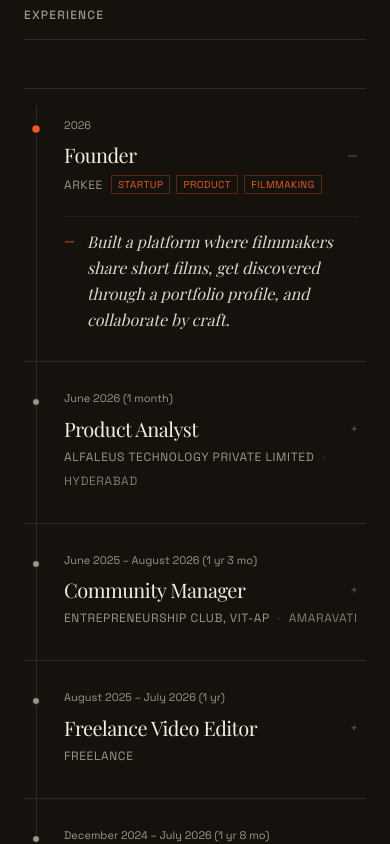
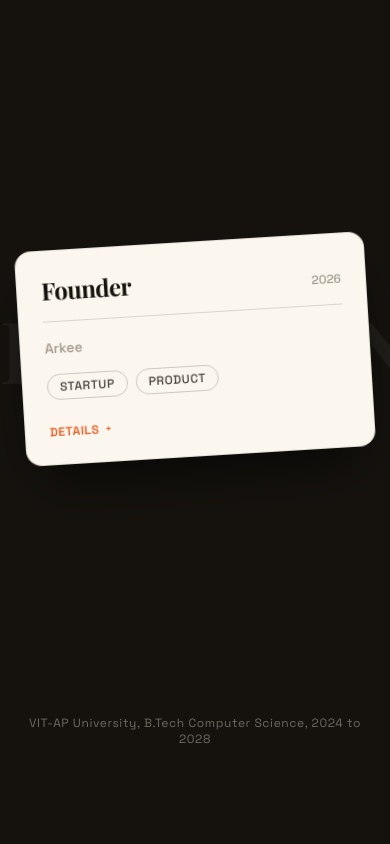
Before and after one commit to kartheekakula/kartheek-portfolio, a Next.js app: page / in a window 390 px wide. Shown: the part 6860-7704 px from the top of the page. Built offline with nearby package versions, Linux system fonts and the light colour scheme.

Commit message:
feat: replace Experience section with pinned tilted card stack and marquee

```diff
--- a/src/app/page.tsx
+++ b/src/app/page.tsx
@@ -27,12 +27,10 @@ export default function Home() {
         <SkillsSection />
       </div>
 
-      {/* Dark Ink: Experience */}
-      <section className="section-ink w-full py-20 md:py-28">
-        <div className="w-full max-w-6xl mx-auto px-6 sm:px-12 md:px-20 lg:px-32">
-          <ExperienceSection />
-        </div>
-      </section>
+      {/* Dark Ink: Experience (Pinned Card Stack Scroller) */}
+      <div className="section-ink w-full">
+        <ExperienceSection />
+      </div>
 
       {/* Light Cream: Lens & Contact */}
       <div className="w-full max-w-6xl mx-auto px-6 pt-20 pb-28 sm:px-12 md:px-20 lg:px-32 flex flex-col gap-28 md:gap-36">
--- a/src/components/sections/experience-section.tsx
+++ b/src/components/sections/experience-section.tsx
@@ -9,205 +9,340 @@ if (typeof window !== "undefined") {
   gsap.registerPlugin(ScrollTrigger);
 }
 
+// Preset rotation angles between 3 and 5 degrees, alternating per card
+const CARD_ROTATIONS = [-3.5, 4.2, -3.0, 4.5, -4.0];
+
 export function ExperienceSection() {
   const sectionRef = useRef<HTMLElement | null>(null);
-  const timelineContainerRef = useRef<HTMLDivElement | null>(null);
-  const lineFillRef = useRef<HTMLDivElement | null>(null);
+  const marqueeTrackRef = useRef<HTMLDivElement | null>(null);
+  const cardsRef = useRef<(HTMLDivElement | null)[]>([]);
+  const [expandedCards, setExpandedCards] = useState<Record<number, boolean>>({});
+  const [isReducedMotion, setIsReducedMotion] = useState(false);
 
-  // First row is open by default
-  const [openIdx, setOpenIdx] = useState<number | null>(0);
+  const { experience, educationNote } = content;
 
-  const { experience, education, experienceClosingNote } = content;
+  const toggleDetails = (idx: number) => {
+    setExpandedCards((prev) => ({ ...prev, [idx]: !prev[idx] }));
+  };
 
   useEffect(() => {
     const prefersReducedMotion = window.matchMedia(
       "(prefers-reduced-motion: reduce)"
     ).matches;
+    setIsReducedMotion(prefersReducedMotion);
 
-    if (prefersReducedMotion) {
-      if (lineFillRef.current) {
-        lineFillRef.current.style.transform = "scaleY(1)";
-      }
-      return;
+    if (prefersReducedMotion || !sectionRef.current) return;
+
+    const cards = cardsRef.current.filter((el): el is HTMLDivElement => el !== null);
+    if (cards.length === 0) return;
+
+    const ctx = gsap.context(() => {
+      // 1. Initial State:
+      // Card 0 sits centered with its slight initial tilt.
+      // Subsequent cards sit down below the viewport with slight tilt and opacity 0.
+      gsap.set(cards[0], {
+        left: "50%",
+        top: "50%",
+        xPercent: -50,
+        yPercent: -50,
+        rotation: CARD_ROTATIONS[0],
+        opacity: 1,
+        scale: 1,
+      });
+
+      for (let i = 1; i < cards.length; i++) {
+        gsap.set(cards[i], {
+          left: "50%",
+          top: "50%",
+          xPercent: -50,
+          yPercent: 160,
+          rotation: CARD_ROTATIONS[i] > 0 ? 8 : -8,
+          opacity: 0,
+          scale: 0.96,
+        });
       }
 
-    const ctx = gsap.context(() => {
-      // Unrolling film-strip timeline scrub
-      if (lineFillRef.current && timelineContainerRef.current) {
-        gsap.fromTo(
-          lineFillRef.current,
-          { scaleY: 0 },
+      // 2. Timeline attached to pinned ScrollTrigger
+      const tl = gsap.timeline({
+        scrollTrigger: {
+          trigger: sectionRef.current,
+          start: "top top",
+          end: "+=2800",
+          pin: true,
+          scrub: 1,
+          anticipatePin: 1,
+          invalidateOnRefresh: true,
+          onUpdate: (self) => {
+            // Horizontal shift with scroll velocity on the gigantic marquee word
+            const velocity = self.getVelocity();
+            if (marqueeTrackRef.current) {
+              gsap.to(marqueeTrackRef.current, {
+                x: `-=${velocity * 0.04}`,
+                duration: 0.35,
+                ease: "power1.out",
+                overwrite: "auto",
+              });
+            }
+          },
+        },
+      });
+
+      // Background marquee continuous scrub progression across the timeline
+      if (marqueeTrackRef.current) {
+        tl.to(
+          marqueeTrackRef.current,
           {
-            scaleY: 1,
+            xPercent: -22,
             ease: "none",
-            scrollTrigger: {
-              trigger: timelineContainerRef.current,
-              start: "top 75%",
-              end: "bottom 85%",
-              scrub: true,
+            duration: cards.length * 1.5,
           },
-          }
+          0
         );
       }
+
+      // 3. Card swap animations:
+      // Current card flies up and tilts out while the next rises into center with a slight rotation.
+      cards.forEach((card, i) => {
+        if (i < cards.length - 1) {
+          const nextCard = cards[i + 1];
+          const exitRotation = CARD_ROTATIONS[i] < 0 ? -12 : 12;
+          const targetRotation = CARD_ROTATIONS[i + 1];
+          const stepLabel = `step-${i}`;
+
+          tl.addLabel(stepLabel)
+            // Current card flies up and tilts out
+            .to(
+              card,
+              {
+                yPercent: -230,
+                rotation: exitRotation,
+                opacity: 0,
+                scale: 0.95,
+                duration: 1.2,
+                ease: "power2.inOut",
+              },
+              stepLabel
+            )
+            // Next card rises into center from below with target rotation
+            .to(
+              nextCard,
+              {
+                yPercent: -50,
+                rotation: targetRotation,
+                opacity: 1,
+                scale: 1,
+                duration: 1.2,
+                ease: "power2.inOut",
+              },
+              stepLabel
+            )
+            // Brief plateau so the user can easily read the card during scroll
+            .to({}, { duration: 0.45 });
+        }
+      });
     }, sectionRef);
 
     return () => ctx.revert();
-  }, []);
-
-  const toggleRow = (idx: number) => {
-    setOpenIdx((prev) => (prev === idx ? null : idx));
-  };
+  }, [experience.length]);
 
   return (
     <section
       id="experience"
       ref={sectionRef}
-      className="flex flex-col gap-12 md:gap-16 scroll-mt-28"
+      className={`relative w-full bg-ink text-cream overflow-hidden flex flex-col justify-center items-center select-none ${
+        isReducedMotion ? "min-h-screen py-24 px-6" : "h-screen"
+      }`}
     >
-      {/* Plain Section Heading */}
-      <div className="flex items-baseline justify-between border-b border-line pb-4">
-        <h2 className="text-xs uppercase tracking-widest text-muted font-sans font-medium">
-          Experience
-        </h2>
+      {/* ========================================================= */}
+      {/* GIGANTIC FADED BACKGROUND MARQUEE (6% cream contrast)     */}
+      {/* ========================================================= */}
+      <div
+        aria-hidden="true"
+        className="absolute inset-0 flex items-center pointer-events-none overflow-hidden z-0"
+      >
+        <div
+          ref={marqueeTrackRef}
+          className="flex whitespace-nowrap will-change-transform text-cream/[0.06] select-none text-[22vw] font-serif font-black tracking-tight leading-none uppercase"
+        >
+          <span className="mr-14">EXPERIENCE</span>
+          <span className="mr-14">EXPERIENCE</span>
+          <span className="mr-14">EXPERIENCE</span>
+          <span className="mr-14">EXPERIENCE</span>
+        </div>
       </div>
 
-      {/* Film-strip Timeline */}
-      <div
-        ref={timelineContainerRef}
-        className="relative flex flex-col divide-y divide-line border-y border-line"
-      >
-        {/* Background static hairline */}
-        <div
-          aria-hidden="true"
-          className="absolute top-4 bottom-4 left-3 md:left-[25%] w-[1px] bg-line pointer-events-none"
-        />
-
-        {/* Scrubbing accent hairline */}
-        <div
-          ref={lineFillRef}
-          aria-hidden="true"
-          className="absolute top-4 bottom-4 left-3 md:left-[25%] w-[1px] bg-tangerine origin-top will-change-transform pointer-events-none"
-        />
-
+      {/* ========================================================= */}
+      {/* CARDS STACK CONTAINER                                      */}
+      {/* ========================================================= */}
+      {isReducedMotion ? (
+        // Accessible non-pinned stack for prefers-reduced-motion
+        <div className="relative z-10 w-full max-w-xl flex flex-col gap-8 my-auto">
           {experience.map((item, idx) => {
-          const isOpen = openIdx === idx;
-
+            const isExpanded = !!expandedCards[idx];
             return (
               <div
                 key={idx}
-              onClick={() => toggleRow(idx)}
-              className="group relative grid grid-cols-1 md:grid-cols-12 py-7 md:py-9 cursor-pointer select-none transition-colors hover:bg-surface/30 px-2"
+                style={{ backgroundColor: "#FBF7EE" }}
+                className="w-full rounded-2xl p-6 sm:p-8 md:p-9 shadow-[0_20px_50px_rgba(0,0,0,0.5)] border border-ink/10 text-ink select-text"
               >
-              {/* Dot on the timeline spine */}
-              <div
-                aria-hidden="true"
-                className={`absolute left-3 md:left-[25%] -translate-x-1/2 top-9 md:top-10 w-2 h-2 rounded-full border border-ink transition-all duration-300 ${
-                  isOpen
-                    ? "bg-tangerine scale-125"
-                    : "bg-muted group-hover:bg-tangerine group-hover:scale-110"
-                }`}
-              />
-
-              {/* Desktop Period Column */}
-              <div className="hidden md:block md:col-span-3 font-sans text-xs text-muted text-right pr-10 pt-1">
-                {item.period}
-              </div>
-
-              {/* Content Column */}
-              <div className="pl-8 md:pl-10 md:col-span-9 flex flex-col gap-1.5">
-                {/* Mobile Period */}
-                <span className="block md:hidden font-sans text-[11px] text-muted mb-0.5">
-                  {item.period}
-                </span>
-
-                {/* Role Header */}
-                <div className="flex items-center justify-between gap-4">
-                  <h3 className="font-serif text-xl sm:text-2xl text-cream font-normal tracking-tight group-hover:text-tangerine transition-colors">
+                <div className="flex items-baseline justify-between gap-4">
+                  <h3 className="font-serif text-2xl sm:text-3xl font-bold text-ink tracking-tight leading-tight">
                     {item.role}
                   </h3>
-                  <span className="font-sans text-xs text-muted/60 transition-transform duration-300">
-                    {isOpen ? "—" : "+"}
+                  <span className="font-sans text-xs sm:text-sm text-muted font-medium shrink-0">
+                    {item.period}
                   </span>
                 </div>
 
-                {/* Organization & Place */}
-                <div className="font-sans text-xs text-muted uppercase tracking-wider flex flex-wrap items-center gap-2">
-                  <span>{item.org}</span>
-                  {item.place && (
-                    <>
-                      <span className="text-muted/40">·</span>
-                      <span className="text-muted/80">{item.place}</span>
-                    </>
+                <div className="w-full h-[1px] bg-ink/15 my-4" />
+
+                {item.org && (
+                  <p className="font-sans text-sm sm:text-base text-muted font-medium mb-4">
+                    {item.org}
+                  </p>
                 )}
+
                 {item.tags && item.tags.length > 0 && (
-                    <div className="flex flex-wrap items-center gap-1.5 sm:ml-2">
+                  <div className="flex flex-wrap gap-2 mb-5">
                     {item.tags.map((tag) => (
                       <span
                         key={tag}
-                          className="font-sans text-[10px] uppercase tracking-wider text-tangerine border border-tangerine/30 px-1.5 py-0.5"
+                        className="inline-flex items-center px-3 py-1 rounded-full border border-ink/20 text-ink/80 font-sans text-xs uppercase tracking-wider font-medium"
                       >
                         {tag}
                       </span>
                     ))}
                   </div>
                 )}
-                </div>
 
-                {/* Collapsible Bullets */}
-                <div
-                  className={`grid transition-[grid-template-rows,opacity] duration-300 ease-out ${
-                    isOpen
-                      ? "grid-rows-[1fr] opacity-100 mt-4"
-                      : "grid-rows-[0fr] opacity-0"
-                  }`}
+                <div className="pt-1">
+                  <button
+                    type="button"
+                    onClick={() => toggleDetails(idx)}
+                    className="font-sans text-xs uppercase tracking-wider text-tangerine hover:text-ink font-semibold flex items-center gap-1.5 transition-colors cursor-pointer"
+                    aria-expanded={isExpanded}
                   >
-                  <div className="overflow-hidden">
-                    <ul className="flex flex-col gap-2.5 pt-3 border-t border-line/60">
+                    <span>Details</span>
+                    <span className="text-[10px]">{isExpanded ? "—" : "+"}</span>
+                  </button>
+
+                  {isExpanded && (
+                    <div className="mt-4 pt-4 border-t border-ink/10 animate-in fade-in duration-200">
+                      <ul className="flex flex-col gap-2.5">
                         {item.bullets.map((bullet, bIdx) => (
                           <li
                             key={bIdx}
-                          className="font-serif text-base sm:text-lg text-cream/90 italic leading-relaxed flex items-start gap-3"
+                            className="font-sans text-xs sm:text-sm text-ink/80 flex items-start gap-2.5 leading-relaxed"
                           >
-                          <span className="text-tangerine not-italic font-sans text-xs pt-1">
-                            —
+                            <span className="text-tangerine select-none font-bold">
+                              •
                             </span>
                             <span>{bullet}</span>
                           </li>
                         ))}
                       </ul>
                     </div>
-                </div>
+                  )}
                 </div>
               </div>
             );
           })}
         </div>
+      ) : (
+        // Standard interactive pinned card deck
+        <div className="relative z-10 w-full max-w-xl h-[400px] sm:h-[360px] px-5 sm:px-6">
+          {experience.map((item, idx) => {
+            const isExpanded = !!expandedCards[idx];
 
-      {/* Education Block */}
-      <div className="border-t border-line pt-10 grid grid-cols-1 md:grid-cols-12 gap-6 items-baseline font-sans text-xs">
-        <div className="md:col-span-3 md:text-right md:pr-10 text-muted uppercase tracking-widest font-medium">
-          Education
-        </div>
-        <div className="md:col-span-9 flex flex-col sm:flex-row gap-6 sm:gap-12">
-          {education.map((edu, idx) => (
-            <div key={idx} className="flex flex-col gap-1">
-              <span className="text-cream font-normal">{edu.institution}</span>
-              <span className="text-muted text-[11px]">
-                {edu.program} ({edu.period})
+            return (
+              <div
+                key={idx}
+                ref={(el) => {
+                  cardsRef.current[idx] = el;
+                }}
+                style={{
+                  backgroundColor: "#FBF7EE",
+                }}
+                className="absolute w-[calc(100%-2.5rem)] sm:w-[520px] md:w-[560px] rounded-2xl p-6 sm:p-8 md:p-9 shadow-[0_25px_60px_-15px_rgba(0,0,0,0.7)] border border-ink/10 text-ink will-change-transform transition-shadow duration-300 select-text"
+              >
+                {/* Header: Role on left (Playfair Display bold), Year on right (Space Grotesk) */}
+                <div className="flex items-baseline justify-between gap-4">
+                  <h3 className="font-serif text-2xl sm:text-3xl md:text-[2rem] font-bold text-ink tracking-tight leading-tight">
+                    {item.role}
+                  </h3>
+                  <span className="font-sans text-xs sm:text-sm text-muted font-medium shrink-0">
+                    {item.period}
                   </span>
                 </div>
+
+                {/* Thin ink line under header */}
+                <div className="w-full h-[1px] bg-ink/15 my-4" />
+
+                {/* Organization in muted Space Grotesk */}
+                {item.org && (
+                  <p className="font-sans text-sm sm:text-base text-muted font-medium mb-4">
+                    {item.org}
+                  </p>
+                )}
+
+                {/* Outlined Pill Tags */}
+                {item.tags && item.tags.length > 0 && (
+                  <div className="flex flex-wrap gap-2 mb-5">
+                    {item.tags.map((tag) => (
+                      <span
+                        key={tag}
+                        className="inline-flex items-center px-3 py-1 rounded-full border border-ink/20 text-ink/80 font-sans text-xs uppercase tracking-wider font-medium"
+                      >
+                        {tag}
+                      </span>
                     ))}
                   </div>
+                )}
+
+                {/* Details Expand Button & List */}
+                <div className="pt-1">
+                  <button
+                    type="button"
+                    onClick={() => toggleDetails(idx)}
+                    className="font-sans text-xs uppercase tracking-wider text-tangerine hover:text-ink font-semibold flex items-center gap-1.5 transition-colors cursor-pointer"
+                    aria-expanded={isExpanded}
+                  >
+                    <span>Details</span>
+                    <span className="text-[10px]">{isExpanded ? "—" : "+"}</span>
+                  </button>
+
+                  {isExpanded && (
+                    <div className="mt-4 pt-4 border-t border-ink/10 animate-in fade-in duration-200">
+                      <ul className="flex flex-col gap-2.5">
+                        {item.bullets.map((bullet, bIdx) => (
+                          <li
+                            key={bIdx}
+                            className="font-sans text-xs sm:text-sm text-ink/80 flex items-start gap-2.5 leading-relaxed"
+                          >
+                            <span className="text-tangerine select-none font-bold">
+                              •
+                            </span>
+                            <span>{bullet}</span>
+                          </li>
+                        ))}
+                      </ul>
                     </div>
+                  )}
+                </div>
+              </div>
+            );
+          })}
+        </div>
+      )}
 
-      {/* Closing Note */}
-      {experienceClosingNote && (
-        <div className="border-t border-line pt-10 md:pt-14 pb-2">
-          <p className="font-serif text-xl sm:text-2xl md:text-3xl text-muted font-normal italic leading-relaxed max-w-2xl">
-            {experienceClosingNote}
+      {/* ========================================================= */}
+      {/* EDUCATION: One small line at the very end of section      */}
+      {/* ========================================================= */}
+      <div className="absolute bottom-6 sm:bottom-8 left-0 right-0 px-6 flex justify-center pointer-events-none z-20">
+        <p className="font-sans text-xs sm:text-sm text-cream/40 tracking-wider text-center">
+          {educationNote || "VIT-AP University, B.Tech Computer Science, 2024 to 2028"}
         </p>
       </div>
-      )}
     </section>
   );
 }
--- a/src/data/content.ts
+++ b/src/data/content.ts
@@ -31,7 +31,7 @@ export interface SkillCategory {
 
 export interface Experience {
   role: string;
-  org: string;
+  org?: string;
   place?: string;
   period: string;
   tags?: string[];
@@ -83,6 +83,7 @@ export interface PortfolioContent {
     line2: string;
   };
   experienceClosingNote?: string;
+  educationNote?: string;
   projects: Project[];
   skills: SkillCategory[];
   experience: Experience[];
@@ -186,66 +187,60 @@ export const content: PortfolioContent = {
       role: "Founder",
       org: "Arkee",
       period: "2026",
-      tags: ["Startup", "Product", "Filmmaking"],
-      bullets: [
-        "Built a platform where filmmakers share short films, get discovered through a portfolio profile, and collaborate by craft.",
-      ],
+      tags: ["Startup", "Product"],
+      bullets: ["[placeholder]"],
     },
     {
       role: "Product Analyst",
-      org: "Alfaleus Technology Private Limited",
-      place: "Hyderabad",
-      period: "June 2026 (1 month)",
+      org: "Alfaleus Technology, Hyderabad",
+      period: "June 2026",
+      tags: ["Product", "Sales", "Design"],
       bullets: [
-        "Brought in 5-6 clients during a 1-month internship, contributing directly to the product's client pipeline.",
-        "Gave design input on a separate unreleased hardware product still in development.",
-        "Edited product demo videos to market the company's existing products.",
+        "Brought in 5-6 clients in one month.",
+        "Gave design input on an unreleased hardware product.",
+        "Edited product demo videos.",
       ],
     },
     {
       role: "Community Manager",
       org: "Entrepreneurship Club, VIT-AP",
-      place: "Amaravati",
-      period: "June 2025 – August 2026 (1 yr 3 mo)",
+      period: "2025 to 2026",
+      tags: ["Community", "Events"],
       bullets: [
-        "Co-organized Eureka, a college businessathon, as part of the core organizing team.",
-        "Built and ran a game night event for the college's Discord community.",
-        "Reached the finals of the National Entrepreneurship Challenge (IIT Bombay) through club involvement.",
+        "Co-organized Eureka, a college businessathon.",
+        "Ran a game night for the Discord community.",
+        "Reached the National Entrepreneurship Challenge finals at IIT Bombay.",
       ],
     },
     {
       role: "Freelance Video Editor",
-      org: "Freelance",
-      period: "August 2025 – July 2026 (1 yr)",
+      period: "2025 to 2026",
+      tags: ["Editing", "Storytelling"],
       bullets: [
-        "Edited a short film sequence that became part of a demo film now used to fundraise for a feature-length production.",
-        "Edited YouTube content for a client that reached 5,000 views per video.",
-        "Delivered ongoing edited content for 3-4 creators over the year.",
+        "Edited a short film sequence used in a demo film to fundraise for a feature.",
+        "Edited YouTube content that reached 5,000 views per video.",
+        "Delivered content for 3-4 creators.",
       ],
     },
     {
       role: "Content Creator",
-      org: "Self",
-      place: "India",
-      period: "December 2024 – July 2026 (1 yr 8 mo)",
+      period: "2024 to 2026",
+      tags: ["Short-form", "Micro-films"],
       bullets: [
-        "Produced short-form content reaching 10K-25K views per video by studying what drives engagement.",
-        "Made micro-films, self-directed 1-minute shorts, alongside audience-facing content.",
-        "Prioritized viewership patterns and storytelling over follower count alone.",
+        "Short-form videos reaching 10K to 25K views.",
+        "Made one-minute micro-films.",
+        "Focused on storytelling over follower count.",
       ],
     },
   ],
 
+  educationNote: "VIT-AP University, B.Tech Computer Science, 2024 to 2028",
+
   education: [
     {
       institution: "VIT-AP University",
-      program: "B.Tech CSE",
-      period: "2024–2028",
-    },
-    {
-      institution: "FIITJEE",
-      program: "MPC",
-      period: "2022–2024",
+      program: "B.Tech Computer Science",
+      period: "2024 to 2028",
     },
   ],
 
```
Lines whose indentation alone changed are shown as unchanged.
